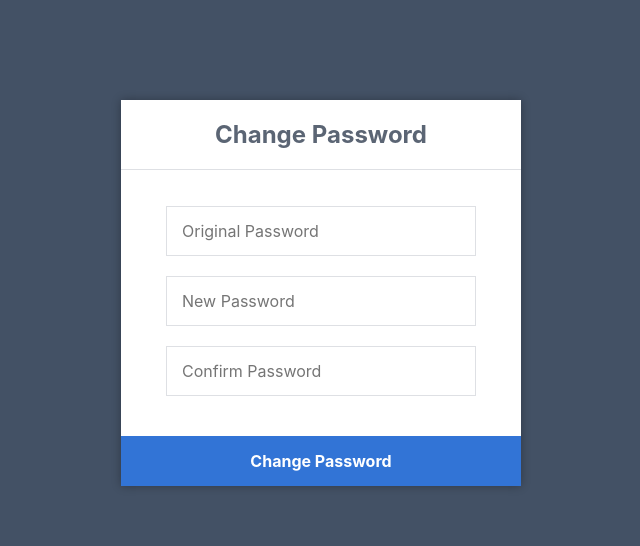
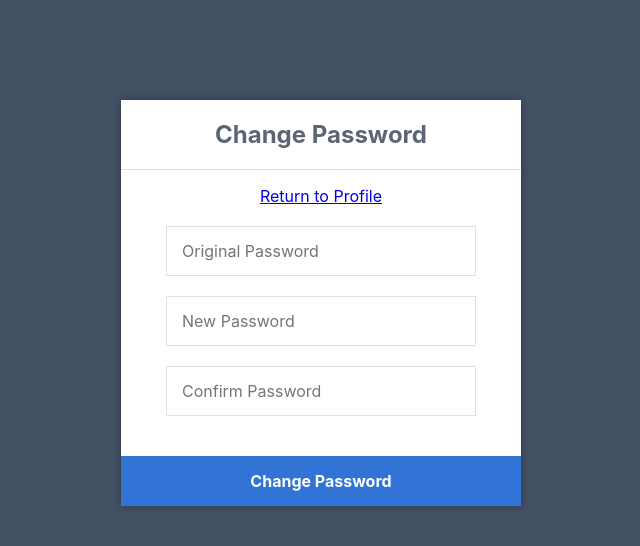
Before and after one commit to TimoteeVIII/Stock-Predictor, a Flask app: page /pythonlogin/change_password in a window 1280 px wide. Shown: the top 546 px of the page, without its empty margins (319-959 px from the left). Run offline with Flask 2, Linux system fonts and the light colour scheme; some libraries are stand-ins or nearby versions.

Commit message:
finished change password method

```diff
--- a/main.py
+++ b/main.py
@@ -10,6 +10,9 @@ app = Flask(__name__)
 app.secret_key = 'your secret key'
 
 # Enter your database connection details below
+conn=MySQLdb.connect(host="localhost", user="root", passwd="Hello123-", db="pythonlogin")
+cursor2=conn.cursor()
+
 app.config['MYSQL_HOST'] = 'localhost'
 app.config['MYSQL_USER'] = 'root'
 app.config['MYSQL_PASSWORD'] = 'Hello123-'
@@ -33,6 +36,9 @@ def login():
         cursor.execute('SELECT * FROM accounts WHERE username = %s', (username,))
         # Fetch one record and return result
         account = cursor.fetchone()
+        if not account:
+            msg = 'User doesn\'t exist'
+            return render_template('index.html', msg=msg)
         hashed_password = account['password']
         # If account exists in accounts table in out database
         hasher = bcrypt.using(rounds=13)
@@ -123,8 +129,24 @@ def profile():
 # http://localhost:5000/pythonlogin/change_password - page for user to change password
 @app.route('/pythonlogin/change_password', methods=['GET', 'POST'])
 def change_password():
+    msg = ''
+    if request.method == 'POST' and 'returnprofile' in request.form:
+        return redirect(url_for('profile'))
     if request.method == 'POST' and 'password1' in request.form and 'password2' in request.form and 'password3' in request.form:
-        # get password from db, ensure same password, make sure new password is the same too
-        print("Hello")
-        return render_template('change_password.html')
-    return render_template('change_password.html')
+        cursor = mysql.connection.cursor(MySQLdb.cursors.DictCursor)
+        cursor.execute('SELECT password FROM accounts WHERE id = %s', (session['id'],))
+        password = cursor.fetchone()
+        given_password = request.form['password1']
+        hasher = bcrypt.using(rounds=13)
+        if hasher.verify(given_password,password['password']) and request.form['password2'] == request.form['password3']:
+            hashed_password = hasher.hash(request.form['password2'])
+            cursor.execute('UPDATE accounts SET password = %s WHERE id = %s', (hashed_password, session['id'],))
+            mysql.connection.commit()
+            return redirect(url_for('home'))
+        elif not hasher.verify(given_password,password['password']):
+            msg = 'Original password incorrect'
+            return render_template('change_password.html',msg=msg)
+        elif not request.form['password2'] == request.form['password3']:
+            msg = 'New password doesn\'t match confirmed password'
+            return render_template('change_password.html',msg=msg)
+    return render_template('change_password.html',msg=msg)
--- a/templates/change_password.html
+++ b/templates/change_password.html
@@ -2,13 +2,14 @@
 <html>
 	<head>
 		<meta charset="utf-8">
-		<title>Register</title>
+		<title>Change Password</title>
 		<link rel="stylesheet" href="{{ url_for('static', filename='style.css') }}">
 		<link rel="stylesheet" href="https://use.fontawesome.com/releases/v5.7.1/css/all.css">
 	</head>
 	<body>
 		<div class="register">
 			<h1>Change Password</h1>
+			<center><a href="{{ url_for('profile') }}">Return to Profile</a></center>
 			<form action="{{ url_for('change_password') }}" method="post" autocomplete="off">
 				<input type="password" name="password1" placeholder="Original Password" id="original_pass" required>
 				<input type="password" name="password2" placeholder="New Password" id="new_pass" required>
--- a/templates/profile.html
+++ b/templates/profile.html
@@ -21,7 +21,6 @@
         <tr>
             <td>Email:</td>
             <td>{{ account['email'] }}</td>
-            <td> <input type="button" value="Change Email"> </td>
         </tr>
     </table>
 </div>
```
Also changed, not shown: 1 other file.
